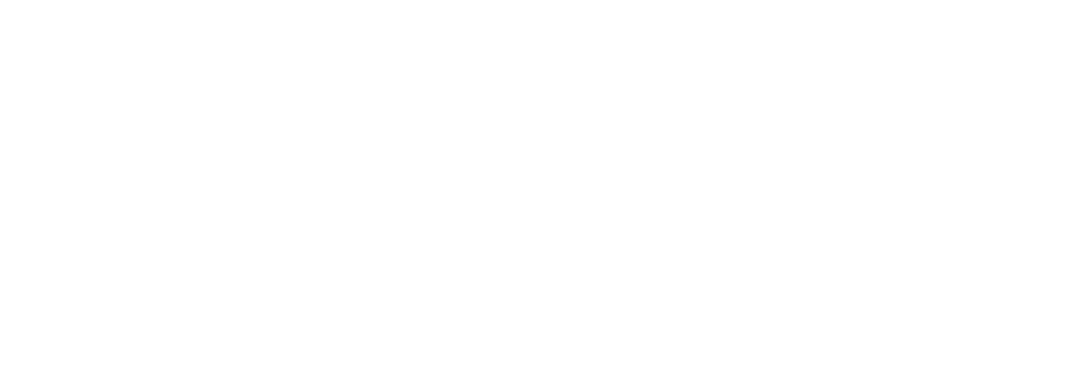
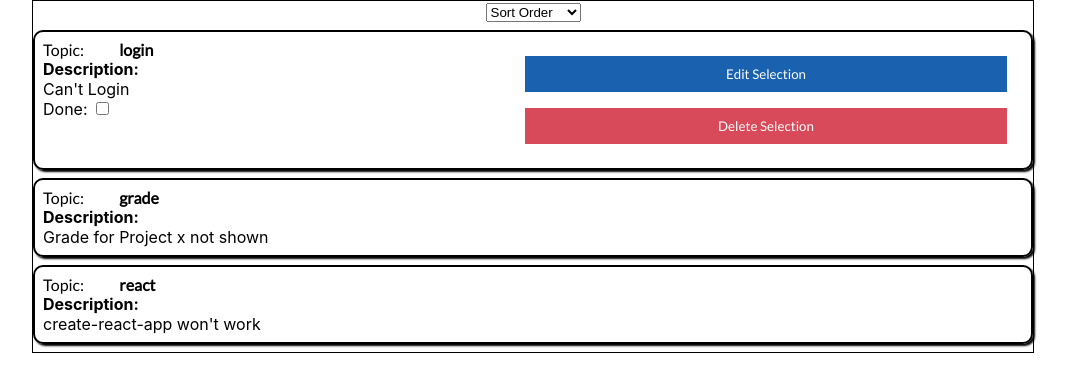
Before and after one commit to devdesk-queue-lambda/front-end, a React (Create React App) app: page / in a window 1280 px wide. Shown: the top 392 px of the page, without its empty margins (107-1175 px from the left). Built offline with nearby package versions, Linux system fonts and the light colour scheme.

Commit message:
WIP: some more work

```diff
--- a/src/App.js
+++ b/src/App.js
@@ -1,11 +1,25 @@
 import React from 'react';
 import './App.css';
+import HelpList from './components/HelpList'
+import {ThemeProvider} from 'styled-components'
+
+const theme={
+  bgAccent:'#2f2c4b',
+  accent:'white',
+  errBgAccent:'#d84a5a',
+  errAccent:'white',
+  infoBgAccent:'#1a61af',
+  infoAccent:'white',
+  pBorderColor:'black'
+}
 
 function App() {
   return (
-    <div className="App">
-
-    </div>
+    <ThemeProvider theme={theme}>
+      <div className="App">
+        <HelpList/>
+      </div>
+    </ThemeProvider>
   );
 }
 
--- a/src/actions/index.js
+++ b/src/actions/index.js
@@ -3,6 +3,13 @@ export const DELETE_CARD='DELETE_CARD'
 export const ADD_CARD='ADD_CARD'
 export const GET_CARD='GET_CARD'
 export const GET_CARDS='GET_CARDS'
+//logins
 export const LOGIN='LOGIN'
 export const SUCCESS='SUCCESS'
+export const NEW_USER='NEW_USER'
+export const LOGOUT='LOGOUT'
 export const ERROR='ERROR'
+
+export const login=e=>dispatch=>{
+    dispatch({type:LOGIN})
+}
--- a/src/components/HelpList.jsx
+++ b/src/components/HelpList.jsx
@@ -1,10 +1,61 @@
-import React from 'react'
+import React,{useState} from 'react'
+import {useSelector} from 'react-redux'
+import Ticket from './Task'
+import {List} from '../styles/HelpList'
 
 function HelpList() {
+
+    const tickets=useSelector(state=>state.tickets)
+    const viewed=useSelector(state=>state.viewed)
+    const id=Number(useSelector(state=>state._id))
+    const [sort,setSort]=useState('standard')
+
+    if(viewed){
+        return (
+            <List>
+                <Ticket {...viewed} />
+            </List>
+        )
+    }
     return (
-        <div>
-
-        </div>
+        <List>
+            <select onChange={e=>{
+                    setSort(e.target.value)}
+                }>
+                <option value="null">Sort Order</option>
+                <option value="standard">Entry</option>
+                <option value="owned">Your Tickets</option>
+                <option value="age">Eldest First</option>
+            </select>
+            {tickets.sort((first,second)=>{
+                switch(sort){
+                    case 'standard':
+                        return 0;
+                    case 'owned':
+                        if(first.owner===id && second.owner===id){
+                            return first.date-second.date;
+                        }else if(first.owner===id){
+                            return -1
+                        }else{
+                            return 1;
+                        }
+                    case 'age':
+                        return first.date-second.date
+                    case 'assigned':
+                        if(first.assigned===id && second.assigned===id){
+                            return first.date-second.date;
+                        }else if(first.assigned===id){
+                            return 1
+                        }else{
+                            return -1;
+                        }
+                    default:
+                        return 0;
+                }
+            }).map(ticket=>(
+                <Ticket {...ticket} key={ticket._id}/>
+            ))}
+        </List>
     )
 }
 
--- a/src/components/Task.jsx
+++ b/src/components/Task.jsx
@@ -1,4 +1,4 @@
-import { Card, ButtonSection } from '../styles/Card'
+import { Card, ButtonSection, TypeDisp, TicketDesc, Description } from '../styles/Card'
 import { InfoButton, KillButton } from "../styles/Buttons";
 import {useDispatch,useSelector} from 'react-redux'
 
@@ -8,7 +8,7 @@ function Task(props) {
 
     const dispatch=useDispatch()
 
-    const id=useSelector(state=>state.id)
+    const id=Number(useSelector(state=>state._id))
     const authType=useSelector(state=>state.authType)
 
     const edit=e=>{
@@ -23,18 +23,24 @@ function Task(props) {
         console.log(props)
     }
 
+    const viewOne=e=>{
+        console.log(e);
+    }
+
     return (
         <Card>
-            <div className="section">
-                Topic:{props.topic}
-            </div>
-            <div className="desc">
-                Description:<br/>
-                {props.description}
-            </div>
-            {(props.owner===id || authType==='helper' || authType==='moderator') &&
-                <input type="checkbox" name="done" value={props.done} onChange={finish}/>
-            }
+            <TicketDesc onClick={viewOne}>
+                <TypeDisp>
+                    Topic: <span>{props.type}</span>
+                </TypeDisp>
+                <Description>
+                    <span>Description:</span><br/>
+                    {props.description}
+                </Description>
+                {(props.owner===id || authType==='helper' || authType==='moderator') &&
+                    <label htmlFor="done">Done: <input type="checkbox" name="done" value={props.done} onChange={finish}/></label>
+                }
+            </TicketDesc>
             <ButtonSection>
                 {props.owner===id &&
                     <InfoButton onClick={edit}>
--- /dev/null
+++ b/src/dummyData.js
@@ -0,0 +1,22 @@
+export default{
+    users:[
+        {username:"AshenPheonix",_id:0,authType:"admin"},
+        {username:"Dustin",_id:1,authType:"admin"},
+        {username:"Brandon Porter", _id:2,authType:'helper'},
+        {username:"Carlos Hernandez", _id:3,authType:'helper'},
+        {username:'OmarS',_id:4,authType:'user'},
+        {username:'Jonathan Erlich', _id:5,authType:'user'}
+    ],
+    tickets:[
+        {
+            _id:0,
+            type:'login',
+            description: "Can't Login",
+            owner:2,
+            assigned:null,
+            date:new Date(2019,4,12)
+        },
+        {_id:1, type:'grade', description:'Grade for Project x not shown', owner:4,assigned:2,date:new Date(2019,4,1)},
+        {_id:2, type:'react', description:'create-react-app won\'t work', owner:5, assigned:0,date:new Date(2019,4,30)}
+    ]
+}
--- a/src/index.js
+++ b/src/index.js
@@ -2,5 +2,15 @@ import React from 'react';
 import ReactDOM from 'react-dom';
 import './index.css';
 import App from './App';
+import {Provider} from 'react-redux'
+import {createStore,applyMiddleware} from 'redux'
+import thunk from 'redux-thunk'
+import logger from 'redux-logger'
+import reducers from './reducers'
 
-ReactDOM.render(<App />, document.getElementById('root'));
+const store=createStore(
+    reducers,
+    applyMiddleware(thunk,logger)
+)
+
+ReactDOM.render(<Provider store={store}><App/></Provider>, document.getElementById('root'));
--- a/src/reducers/index.js
+++ b/src/reducers/index.js
@@ -0,0 +1,71 @@
+import { LOGIN, SUCCESS,ERROR, GET_CARDS, GET_CARD, EDIT_CARD, LOGOUT } from '../actions'
+import data from '../dummyData'
+
+const init={
+    tickets:data.tickets,
+    viewed:null,
+    editing:null,
+
+    username:'Brandon Porter',
+    authType:'User',
+    _id:'2',
+
+    login:false,
+    fetching:false,
+    error:null
+}
+
+export default (state=init,action)=>{
+    switch(action.type){
+        //logins
+        case LOGIN:
+            return {...state,login:true,error:null}
+        case SUCCESS:
+            return {
+                ...state,
+                login:false,
+                username:action.payload.username,
+                authType:action.payload.authType,
+                _id:action.payload._id
+            }
+        case ERROR:
+            return {
+                ...state,
+                login:false,
+                error:action.payload
+            }
+        case LOGOUT:
+            return {
+                ...state,
+                username:'',
+                authType:'',
+                login:false,
+                viewed:null,
+                editing:null,
+                _id:action.payload._id
+            }
+        //card
+        case GET_CARDS:
+            return {
+                ...state,
+                fetching:false,
+                tickets:action.payload,
+                editing:null
+            }
+        case GET_CARD:
+            return {
+                ...state,
+                fetching:false,
+                viewed:action.payload,
+                editing:null
+            }
+        case EDIT_CARD:
+            return{
+                ...state,
+                fetching:false,
+                editing:action.payload
+            }
+        default:
+            return state
+    }
+}
--- a/src/styles/Buttons.jsx
+++ b/src/styles/Buttons.jsx
@@ -1,13 +1,14 @@
 import styled from 'styled-components';
 import * as v from './vars'
 
-export const SuccessButton=styled.button`
-    border:2px transparent;
+const Button=styled.button`
+    border:2px transparent solid;
 
-    ${v.FONT_STACK}
+    box-sizing:border-box;
+    margin:.5rem;
 
-    color:${props=>props.theme.accent};
-    background-color:${props=>props.theme.bgAccent};
+    ${v.FONT_STACK};
+    padding:.5rem;
 
     :hover{
         border:2px black inset;
@@ -15,29 +16,16 @@ export const SuccessButton=styled.button`
     }
 `
 
-export const KillButton=styled.button`
-    border:2px transparent;
+export const SuccessButton=styled(Button)`
+    color:${props=>props.theme.accent};
+    background-color:${props=>props.theme.bgAccent};
+`
 
-    ${v.FONT_STACK}
-
+export const KillButton=styled(Button)`
     color:${props=>props.theme.errAccent};
     background-color:${props=>props.theme.errBgAccent};
-
-    :hover{
-        border:2px black inset;
-        box-shadow:2px 2px 2px inset black;
-    }
 `
-export const InfoButton=styled.button`
-    border:2px transparent;
-
-    ${v.FONT_STACK}
-
+export const InfoButton=styled(Button)`
     color:${props=>props.theme.infoAccent};
     background-color:${props=>props.theme.infoBgAccent};
-
-    :hover{
-        border:2px black inset;
-        box-shadow:2px 2px 2px inset black;
-    }
 `
--- a/src/styles/Card.jsx
+++ b/src/styles/Card.jsx
@@ -5,10 +5,16 @@ import * as v from './vars'
    box-sizing:border-box;
 
    box-shadow:2px 2px 2px black;
-    border: 1px solid ${props=>props.theme.pBorderColor};
+   border: 2px solid ${props=>props.theme.pBorderColor};
+
+   border-radius:10px;
+
+   margin:.5rem auto;
 
    display:flex;
-    flex-direction:column;
+   justify-content:space-between;
+
+   text-align:left;
 
    :hover{
       border:2px black inset;
@@ -17,6 +23,30 @@ import * as v from './vars'
  `
 
  export const ButtonSection=styled.section`
+   width:50%;
+   padding:1rem;
    display:flex;
    flex-direction:column;
  `
+
+ export const TypeDisp=styled.section`
+   ${v.FONT_STACK}
+   span{
+      font-weight:bold;
+      display:inline-block;
+      margin-left:2rem;
+   }
+ `
+
+ export const TicketDesc=styled.section`
+   ${v.FONT_STACK}
+   border-bottom:1px black solid;
+   padding:.5rem;
+ `
+
+ export const Description=styled.section`
+   span{
+      font-weight:bold;
+      text-align:left;
+   }
+ `
--- a/src/styles/HelpList.jsx
+++ b/src/styles/HelpList.jsx
@@ -2,6 +2,8 @@ import styled from 'styled-components';
 import * as v from './vars'
 
 export const List=styled.section`
+    @import url('https://fonts.googleapis.com/css?family=Lato&display=swap');
     max-width: 1000px;
     border:1px solid black;
+    margin:auto;
 `
--- a/src/styles/vars.js
+++ b/src/styles/vars.js
@@ -1,4 +1,4 @@
 export const TABLET='@media(min-size:768px)'
 export const DESKTOP='@media(min-size:992px)'
 
-export const FONT_STACK='font-family:sans-serif'
+export const FONT_STACK='font-family:\'Lato\', sans-serif'
```
Also changed, not shown: dummyData.js (deleted, +0 -15 lines). Lines whose indentation alone changed are shown as unchanged.
